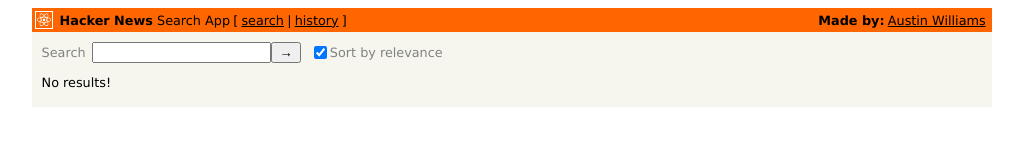
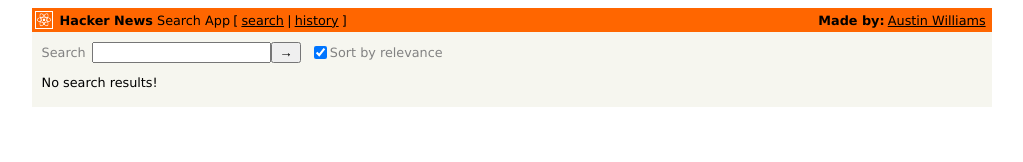
Before and after one commit to au-williams/hacker-news, a React (Create React App) app: page /#/search in a window 1280 px wide. Shown: the top 162 px of the page, without its empty margins (128-1151 px from the left). Built offline with nearby package versions, Linux system fonts and the light colour scheme.

Commit message:
added resultsroute enum, fixed logic for github pages

```diff
--- a/src/component/App.js
+++ b/src/component/App.js
@@ -2,6 +2,7 @@
 import HistoryRecord from "../models/HistoryRecord";
 import Logo from "../assets/logo_react.png";
 import React, { Component } from "react";
+import ResultsRoute from "../constants/ResultsRoute";
 import Results from "./Results";
 import SearchSortBy from "../constants/SearchSortBy";
 
@@ -112,10 +113,14 @@
                 onSearchKeyDown={this.handleKeyDown}
                 onSearchSortByChange={this.handleSearchSortByChange}
                 onSearchTermChange={this.handleSearchTermChange}
+                pageRoute={ResultsRoute.SEARCH}
               />
             </Route>
             <Route path="/history">
-              <Results content={this.state.searchHistory} isReadOnly={true} />
+              <Results
+                content={this.state.searchHistory}
+                isReadOnly={true}
+                pageRoute={ResultsRoute.HISTORY}/>
             </Route>
             <Redirect from="/" to="/search" />
           </Switch>
--- a/src/component/Results.js
+++ b/src/component/Results.js
@@ -4,16 +4,15 @@
 
 // build elements based on the HistoryRecord data model
 const GetHistoryElement = (record, key) => {
-  const date = record.searchDate.toLocaleString();
-  const sort =
-    record.searchSortBy === SearchSortBy.RELEVANCE ? "relevance" : "date";
+  const dateString = record.searchDate.toLocaleString();
+  const sortString = record.searchSortBy === SearchSortBy.RELEVANCE ? "relevance" : "date";
 
   return (
     <div>
       <div>{key + 1}.</div>
       <div>
         <div className="result-head">{record.searchTerm}</div>
-        <div className="result-desc">{`${date} | Sorted by ${sort}`}</div>
+        <div className="result-desc">{`${dateString} | Sorted by ${sortString}`}</div>
       </div>
     </div>
   );
@@ -21,17 +20,15 @@
 
 // build elements based on the HackerNews API object
 const GetSearchElement = (record, key) => {
-  const points = `${record.points} point${record.points === 1 ? "" : "s"}`;
-  const comments = `${record.num_comments} comment${
-    record.num_comments === 1 ? "" : "s"
-  }`;
+  const pointString = `${record.points} point${record.points === 1 ? "" : "s"}`;
+  const commentString = `${record.num_comments} comment${record.num_comments === 1 ? "" : "s"}`;
 
   return (
     <a href={`https://news.ycombinator.com/item?id=${record.objectID}`}>
       <div>{key + 1}.</div>
       <div>
         <div className="result-head">{record.title}</div>
-        <div className="result-desc">{`${points} | ${comments}`}</div>
+        <div className="result-desc">{`${pointString} | ${commentString}`}</div>
       </div>
     </a>
   );
@@ -39,21 +36,15 @@
 
 class Results extends Component {
   render() {
-    // substring(13) to remove the leading /hacker-news/ location path
-    // see: https://austinwilliams.dev/hacker-news/ for a live version
-    const route = window.location.pathname
-      .substring(13)
-      .replace("/", "")
-      .toLowerCase();
     let element = null;
 
     if (this.props.isLoading) {
       element = <div>Fetching API results ...</div>;
     } else if (!this.props.content || !this.props.content.length) {
-      element = <div>No {route} results!</div>;
+      element = <div>No {this.props.pageRoute} results!</div>;
     } else {
       element = this.props.content.map((record, key) =>
-        route === "search"
+        this.props.pageRoute === "search"
           ? GetSearchElement(record, key)
           : GetHistoryElement(record, key)
       );
--- /dev/null
+++ b/src/constants/ResultsRoute.js
@@ -0,0 +1,9 @@
+// pulling in route information from the browser is
+// inconsistent because of differences in localhost
+// and GitHub pages hash routing ... Use enum value
+// to simplify the process in our Results component
+
+export default {
+    SEARCH: "search",
+    HISTORY: "history"
+};
```
